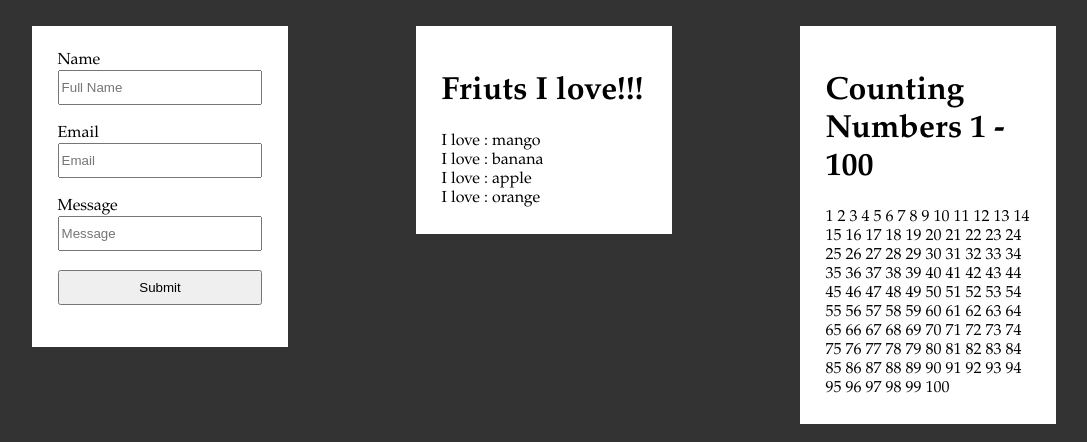
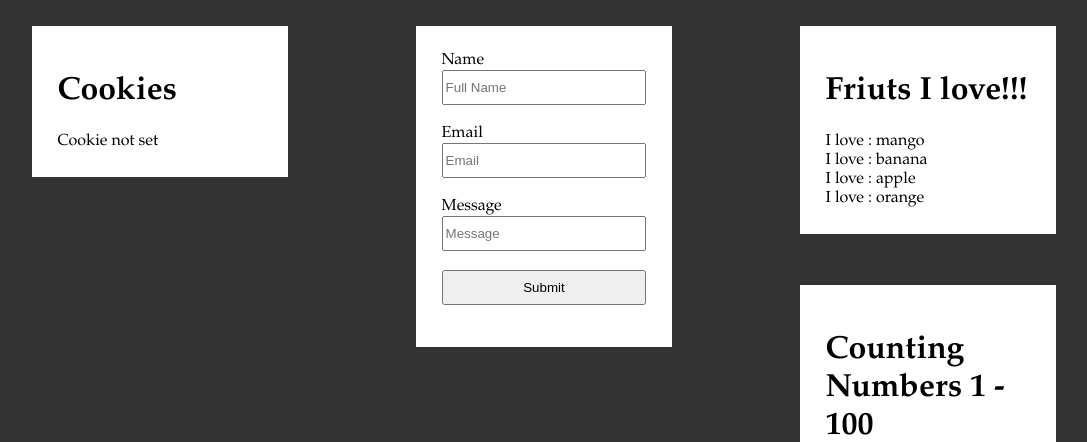
Before and after one commit to kabiryusufbashir/npower-training, a PHP site: page /backend.php in a window 1280 px wide. Shown: the top 442 px of the page, without its empty margins (32-1119 px from the left). Run offline with PHP 8.4, Linux system fonts and the light colour scheme.

Commit message:
Backend;

```diff
--- a/backend.php
+++ b/backend.php
@@ -1,6 +1,20 @@
 <link rel="stylesheet" href="./style.css">
+<meta name="viewport" content="width=device-width, initial-scale=1.0" />
 
 <?php
+
+    echo '<div class="col-fill">';
+      echo '<h1>Cookies</h1>';
+      setCookie('user', 'Yusuf', time() + 30, "/");
+
+        if(!isset($_COOKIE['user'])){
+          echo 'Cookie not set';
+        }else{
+          echo $_COOKIE['user'];
+        }
+
+    echo '</div>';
+
     echo '<div class="col-fill">';
 
     if(isset($_POST['submit'])){
```
